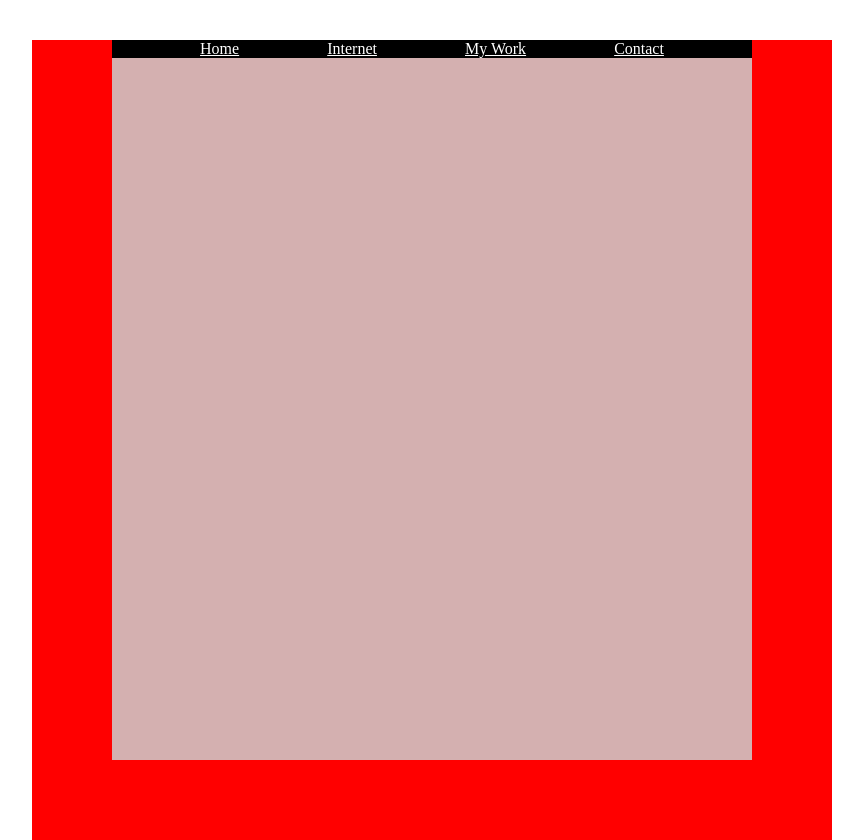
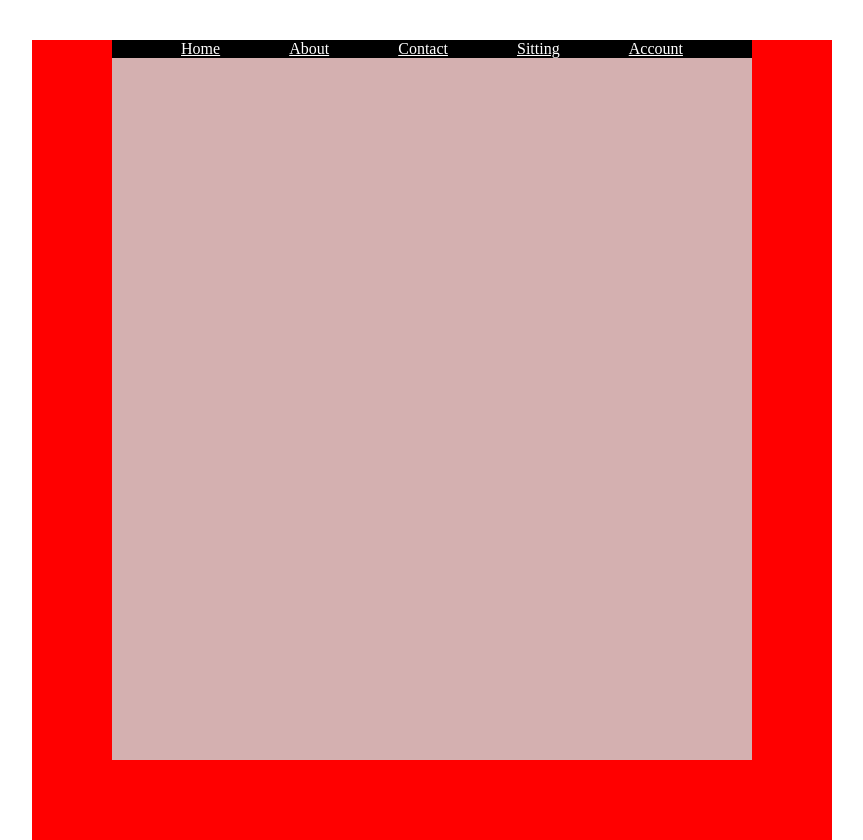
Before and after one commit to SyedMuzamilShah/IndexFile, a plain HTML site: page oldpage.html in a window 1280 px wide. Shown: the whole page, without its empty margins (208-1071 px from the left). Drawn offline with Linux system fonts and the light colour scheme.

Commit message:
Some Code Are Add

```diff
--- a/oldpage.html
+++ b/oldpage.html
@@ -40,9 +40,10 @@
             <div class="innercontainer">
                 <nav>
                     <a href="#">Home</a>
-                    <a href="#">Internet</a>
-                    <a href="#">My Work</a>
+                    <a href="#">About</a>
                     <a href="#">Contact</a>
+                    <a href="#">Sitting</a>
+                    <a href="#">Account</a>
                 </nav>
             </div>
         </div>
```
